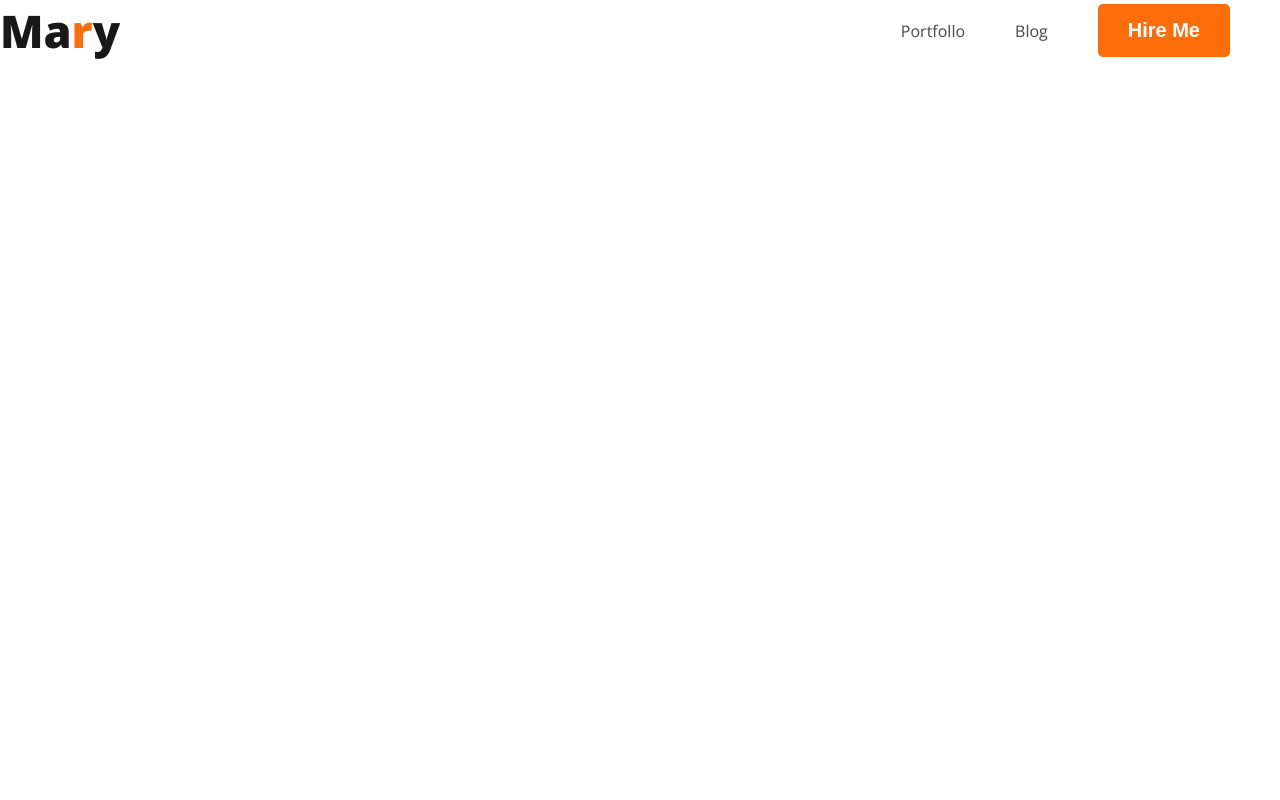
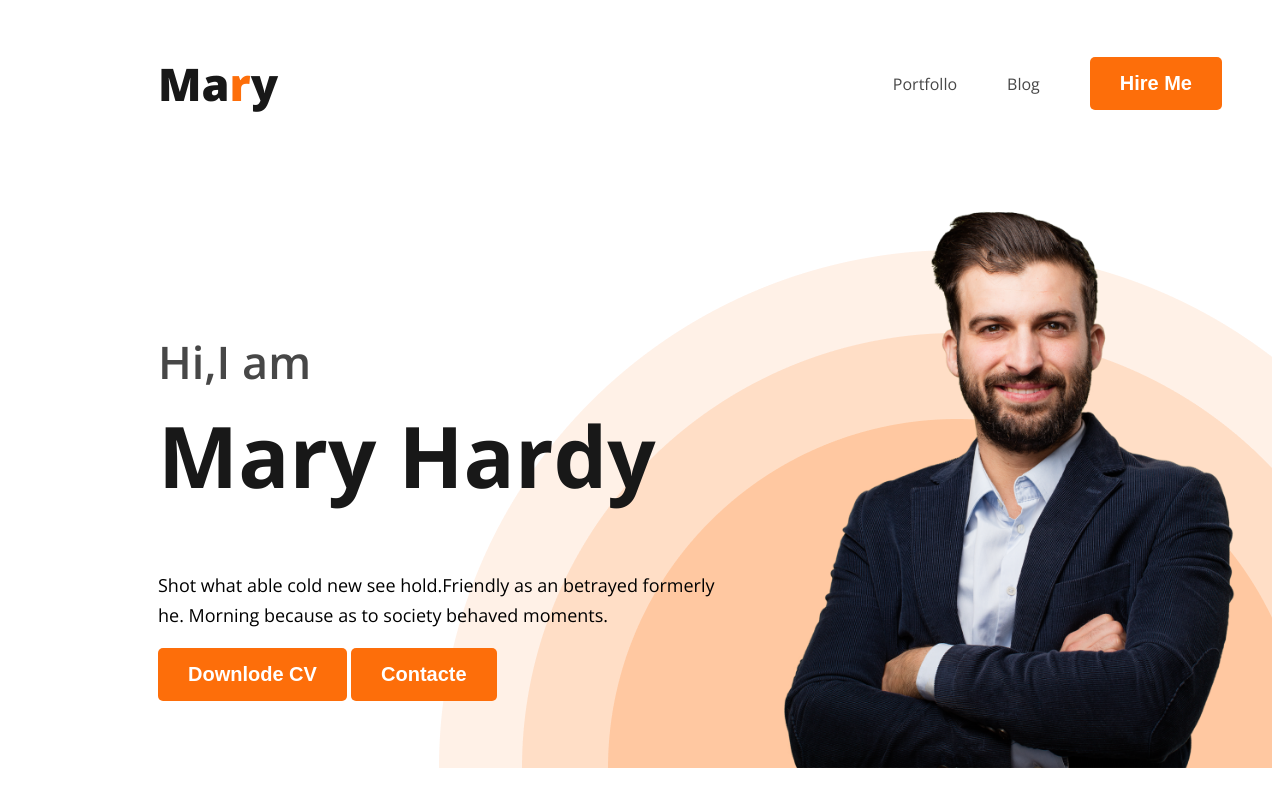
Before and after one commit to razu351724/web-developer-portfolio, a plain HTML site: page index.html in a window 1280 px wide. Drawn offline with nearby package versions, Linux system fonts and the light colour scheme.

Commit message:
new code

```diff
--- a/index.html
+++ b/index.html
@@ -11,7 +11,7 @@
     <link rel="stylesheet" href="styels/styels.css">
 </head>
 <body>
-    <header>
+    <header class="header">
         <nav>
             <h3 class="nav-tyttle">Ma<span class="text-primary">r</span>y</h3>
             <ul>
@@ -21,6 +21,17 @@
             </ul>
 
         </nav>
+        <!-- Bannear section -->
+        <div class="banner">
+            <div class="d-con">
+                <h5 class="banner-h5">Hi,I am</h5>
+                <h1 class="banner-h1">Mary Hardy</h1>
+                <p class="banner-p">Shot what able cold new see hold.Friendly as an betrayed formerly he. Morning because as to society behaved moments.</p>
+                <button class="btn-primary">Downlode CV</button>
+                <button class="btn-primary">Contacte</button>
+            </div>
+            <img src="./images/hardy.png" alt="">
+        </div>
     </header>
 
 </body>
--- a/styels/styels.css
+++ b/styels/styels.css
@@ -1,8 +1,10 @@
 body,p,span{font-family: 'Open Sans', sans-serif;}
-*{padding: 0; margin: 0;}
+/* *{padding: 0; margin: 0;} */
 .text-primary{color:#FD6E0A;}
 
-nav{display: flex;}
+nav{
+    display: flex;padding-left: 150px;
+}
 .nav-tyttle{
     color: #181818;
     font-size: 45px;
@@ -37,3 +39,40 @@ nav ul li a{
     border: 0;
     padding: 15px 30px;
 }
+/* banner section */
+.banner{
+    padding: 30px 30px 0px 150px;
+    display: flex;
+    align-items: center;
+}
+.banner img{width: 500px;}
+/* .d-con{
+    align-items: center;
+    margin-top: 130px;
+} */
+.header{
+    background-color: #FFF8F3;
+    background: url(../images/header_bg.png) no-repeat;
+    background-position: bottom right;
+
+}
+.banner-h5{
+    font-size: 45px;
+    font-weight: 600;
+    line-height: normal;
+    color: #474747;
+    margin-bottom: 0;
+}
+.banner-h1{
+    font-size: 85px;
+    font-weight: 700;
+    line-height: normal;
+    color: #181818;
+    margin-top: 5px;
+}
+.banner-p{
+    font-size: 18px;
+font-style: normal;
+font-weight: 400;
+line-height: 30px;
+}
```
